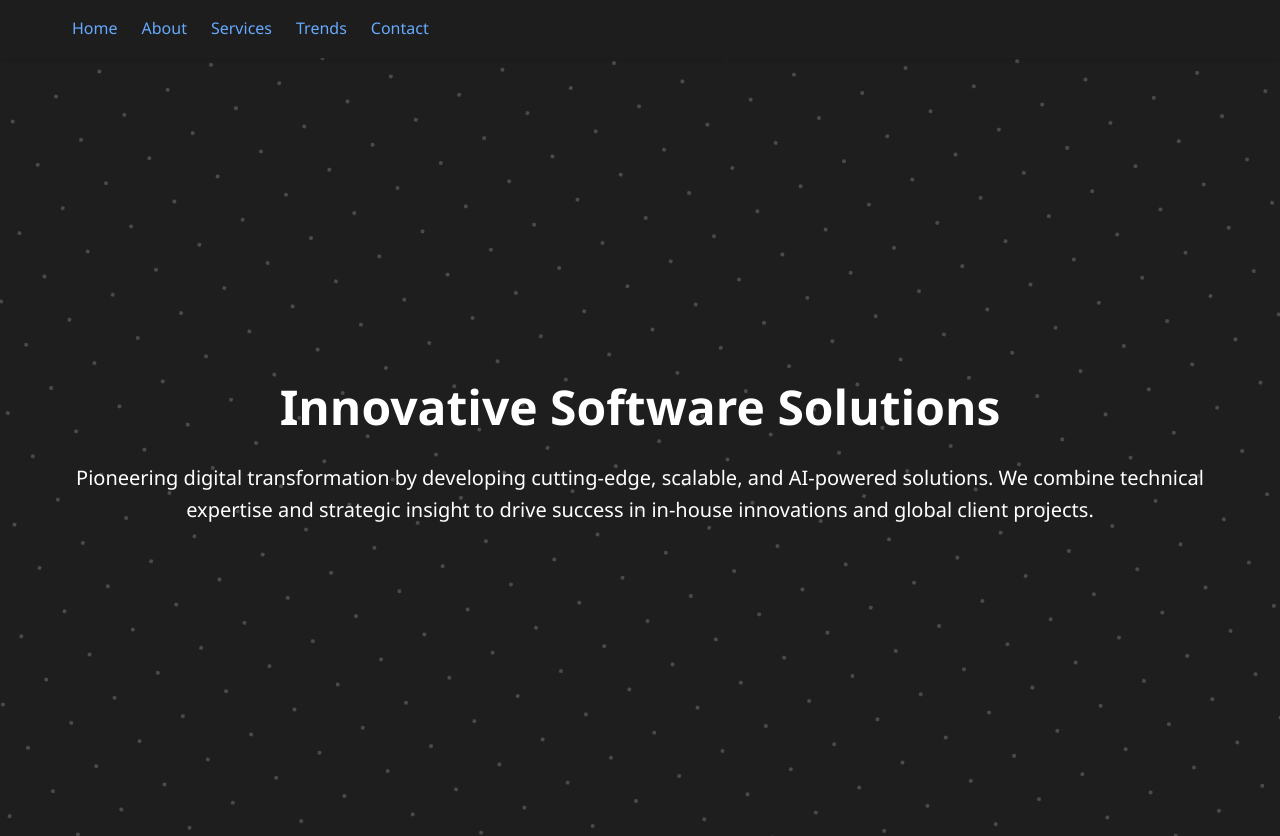
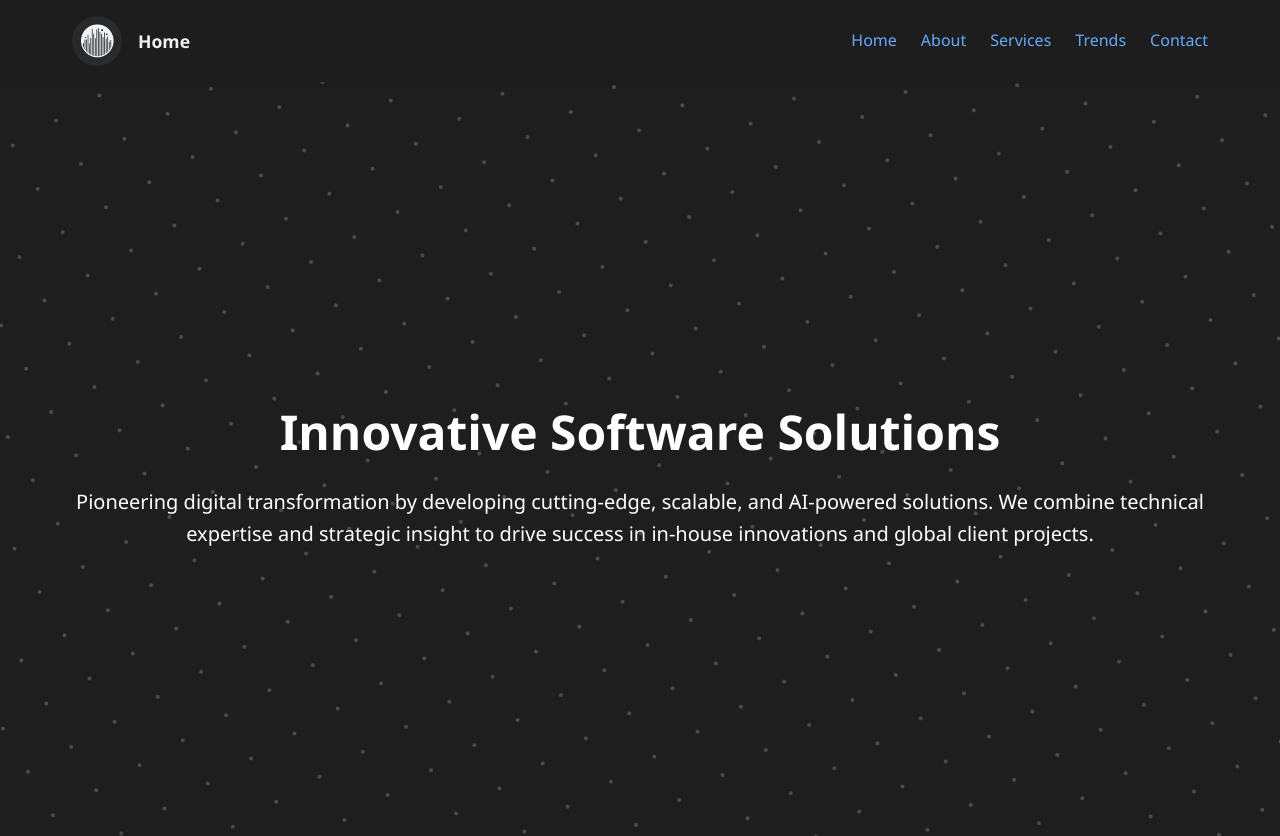
Before and after one commit to skylinecodeworks/skylinecodew_website, a plain HTML site: page index.html in a window 1280 px wide. Shown: the top 836 px of the page. Drawn offline with Linux system fonts and the light colour scheme.

```diff
--- a/index.html
+++ b/index.html
@@ -72,6 +72,35 @@
       max-width: 1200px;
       margin: 0 auto;
     }
+    .nav-left {
+      display: flex;
+      align-items: center;
+      gap: 1rem;  /* Espacio entre el logo y "Home" */
+    }
+
+    .logo {
+      width: 50px;  /* Ajusta el tamaño del logo */
+      height: auto;
+      border-radius: 50%;  /* Hace el logo circular */
+      transition: transform 0.3s ease-in-out;
+    }
+
+    .logo:hover {
+      transform: scale(1.1);
+    }
+
+    .nav-home {
+      font-weight: bold;
+      font-size: 1.1rem;
+      color: var(--text-color);
+      text-decoration: none;
+      transition: color 0.3s ease-in-out;
+    }
+
+    .nav-home:hover {
+      color: var(--accent-color);
+    }
+
     .nav-links {
       display: flex;
       gap: 1.5rem;
@@ -331,6 +360,12 @@
   <!-- Navigation -->
   <header>
     <nav>
+      <div class="nav-left">
+        <a href="#hero">
+          <img src="skylinecodeworks.jpeg" alt="Skyline Codeworks" class="logo">
+        </a>
+        <a href="#hero" class="nav-home">Home</a>
+      </div>
       <div class="nav-links">
         <a href="#hero">Home</a>
         <a href="#about">About</a>
```
Also changed, not shown: skylinecodeworks.jpeg (added).
